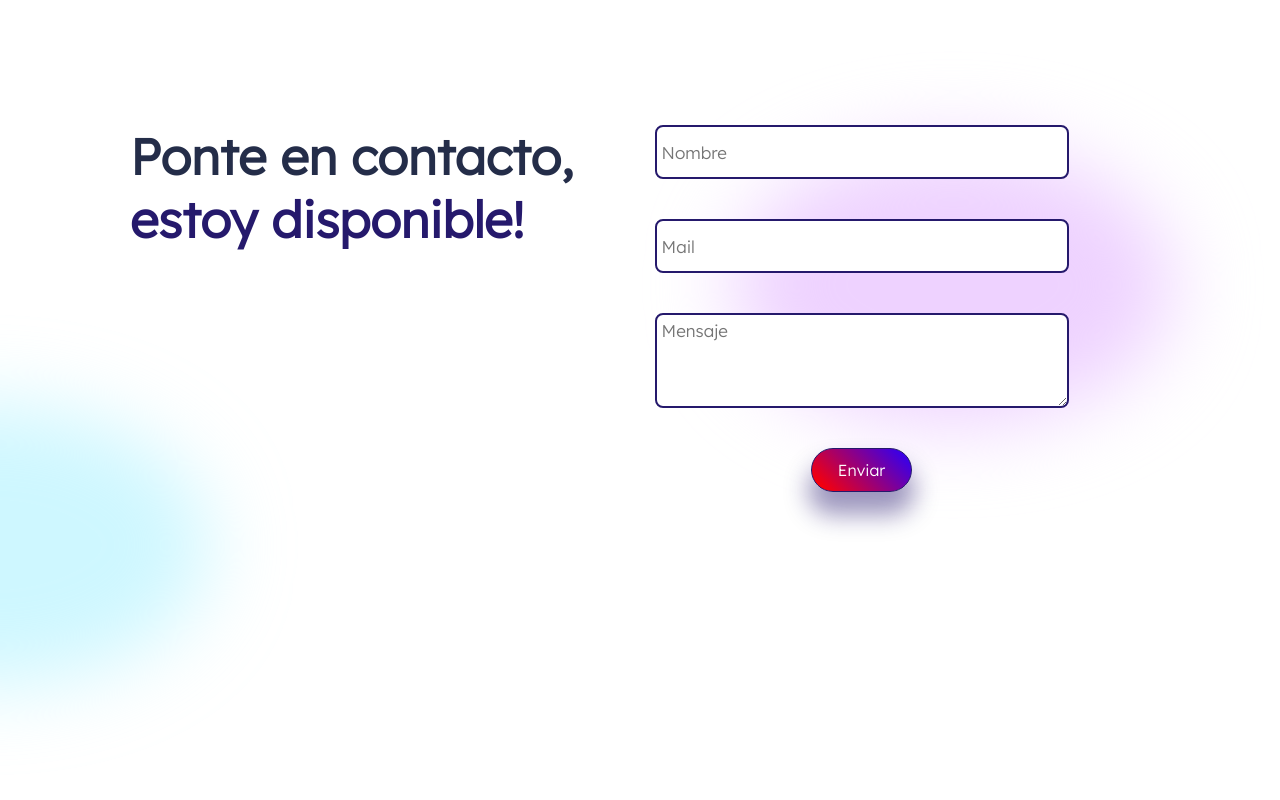
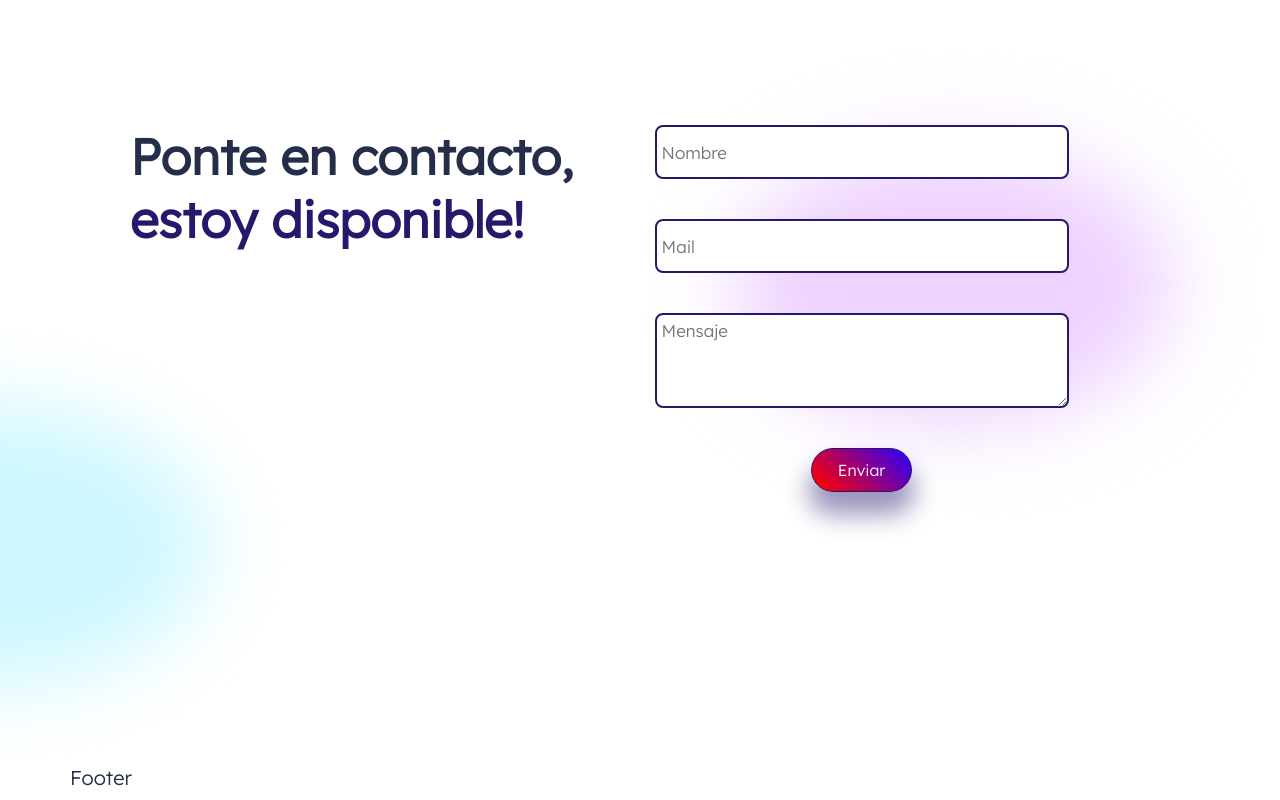
Before and after one commit to MarkoAyala/Portfolio, a React (Create React App) app: page / in a window 1280 px wide. Shown: the part 3021-3821 px from the top of the page. Before the commit the page ends 3796 px from the top, so only its background shows below. Built offline with nearby package versions, Linux system fonts and the light colour scheme.

Commit message:
implementación del footer

```diff
--- a/src/App.js
+++ b/src/App.js
@@ -5,6 +5,7 @@ import Services from "./Components/NavBar/Services/Services";
 import Experience from "./Components/NavBar/Experience/Experience";
 import Portfolio from "./Components/NavBar/Portfolio/Portfolio";
 import Contact from "./Components/NavBar/Contact/Contact";
+import Footer from "./Components/NavBar/Footer/Footer";
 
 function App() {
   return (
@@ -15,6 +16,7 @@ function App() {
       <Experience/>
       <Portfolio/>
       <Contact/>
+      <Footer/>
     </div>
   );
 }
--- /dev/null
+++ b/src/Components/NavBar/Footer/Footer.jsx
@@ -0,0 +1,9 @@
+import React from 'react';
+import './Footer.css';
+function Footer() {
+  return (
+    <div>Footer</div>
+  )
+}
+
+export default Footer
```
Also changed, not shown: src/Components/NavBar/Footer/Footer.css (added).
